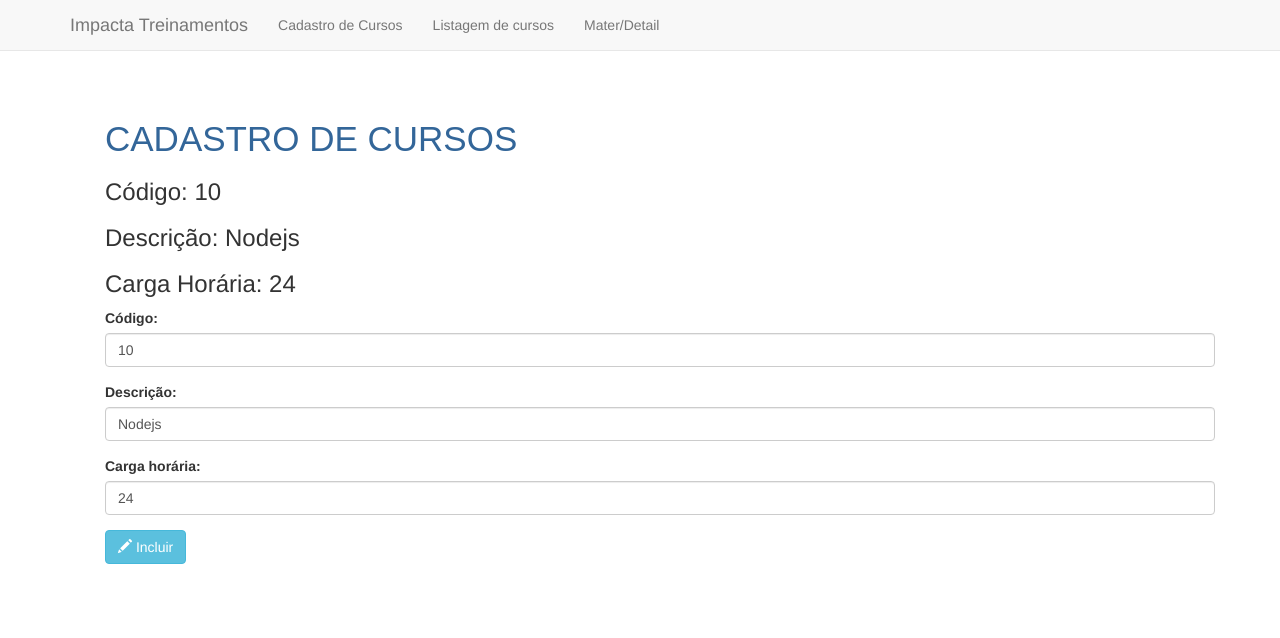
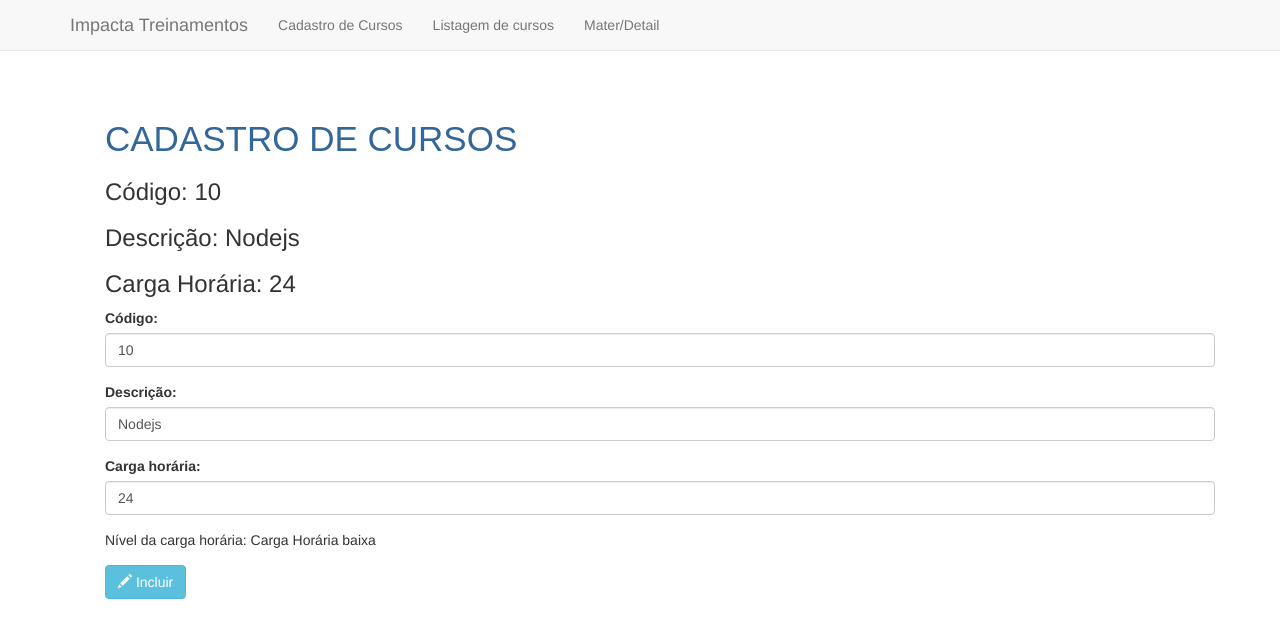
Before and after one commit to Almeida92/Curso_Mean, an Angular app in the folder app-angular4/: page /cadastro in a window 1280 px wide. Shown: the top 638 px of the page. Built offline with nearby package versions, Linux system fonts and the light colour scheme.

Commit message:
aplicando filtro

```diff
--- a/app-angular4/src/app/app.module.ts
+++ b/app-angular4/src/app/app.module.ts
@@ -6,6 +6,7 @@ import { FormsModule } from '@angular/forms';
 import { appRoutes } from './rotas/app.routes';
 import { AppComponent } from './app.component';
 import { MenuComponent } from './menu/menu.component';
+import { VerificaCh } from './filters/verificarch.filter';
 
 // usando as rotas
 import { LogoComponent } from './logo/logo.component';
@@ -19,13 +20,14 @@ import { CursosService } from './services/cursos.service';
 
 @NgModule({
   declarations: [
-    AppComponent, // componentes usados na aplicação
+    AppComponent, // componentes, Pipes, Filters usados na aplicação
     MenuComponent,
     LogoComponent,
     CadastroComponent,
     ListaComponent,
     NotFoundComponent,
-    MasterDetailComponent
+    MasterDetailComponent,
+    VerificaCh
   ],
   imports: [
     BrowserModule, // módulos usados na aplicação
--- a/app-angular4/src/app/cadastro/views/cadastro.component.html
+++ b/app-angular4/src/app/cadastro/views/cadastro.component.html
@@ -20,6 +20,11 @@
             <input type="number" [(ngModel)]="curso.ch" class="form-control" id="ch" name="ch">
         </div>
         <div class="form-group">
+            <span>
+                Nível da carga horária: {{ curso.ch | verificaCh}}
+            </span>
+        </div>
+        <div class="form-group">
             <button type="button" class="btn btn-info">
                 <span class="glyphicon glyphicon-pencil"></span>
                 Incluir
--- /dev/null
+++ b/app-angular4/src/app/filters/verificarch.filter.ts
@@ -0,0 +1,16 @@
+import { Pipe, PipeTransform } from '@angular/core';
+
+@Pipe({
+    name: 'verificaCh'
+})
+export class VerificaCh implements PipeTransform {
+    transform(valor: Number) : string {
+        if (valor < 40 ) {
+            return 'Carga Horária baixa';
+        } else if (valor >= 40 && valor < 60) {
+            return 'Carga Horária regular';
+        } else {
+            return 'Carga Horária alta';
+        }
+    }
+}
--- a/app-angular4/src/app/lista/views/lista.component.html
+++ b/app-angular4/src/app/lista/views/lista.component.html
@@ -4,7 +4,7 @@
         <ul class="list_group">
             <li *ngFor="let item of listaCursos" class="list-group-item">
                 <span class="badge">{{ item.codigo }}</span>
-                <a href="#">{{ item.descricao }} </a>
+                <a href="#">{{ item.descricao | uppercase }} </a>
             </li>
         </ul>
     </div>
```
